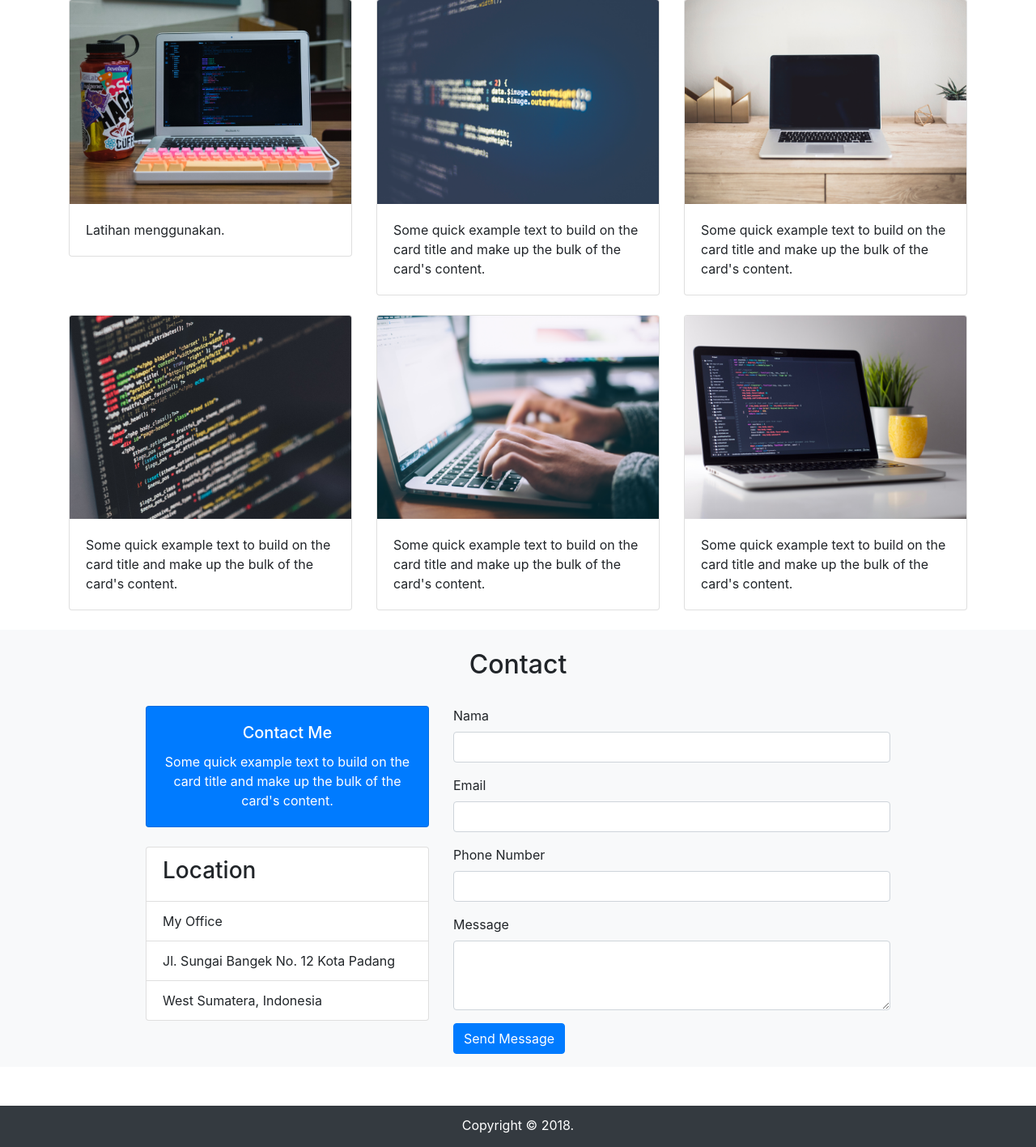
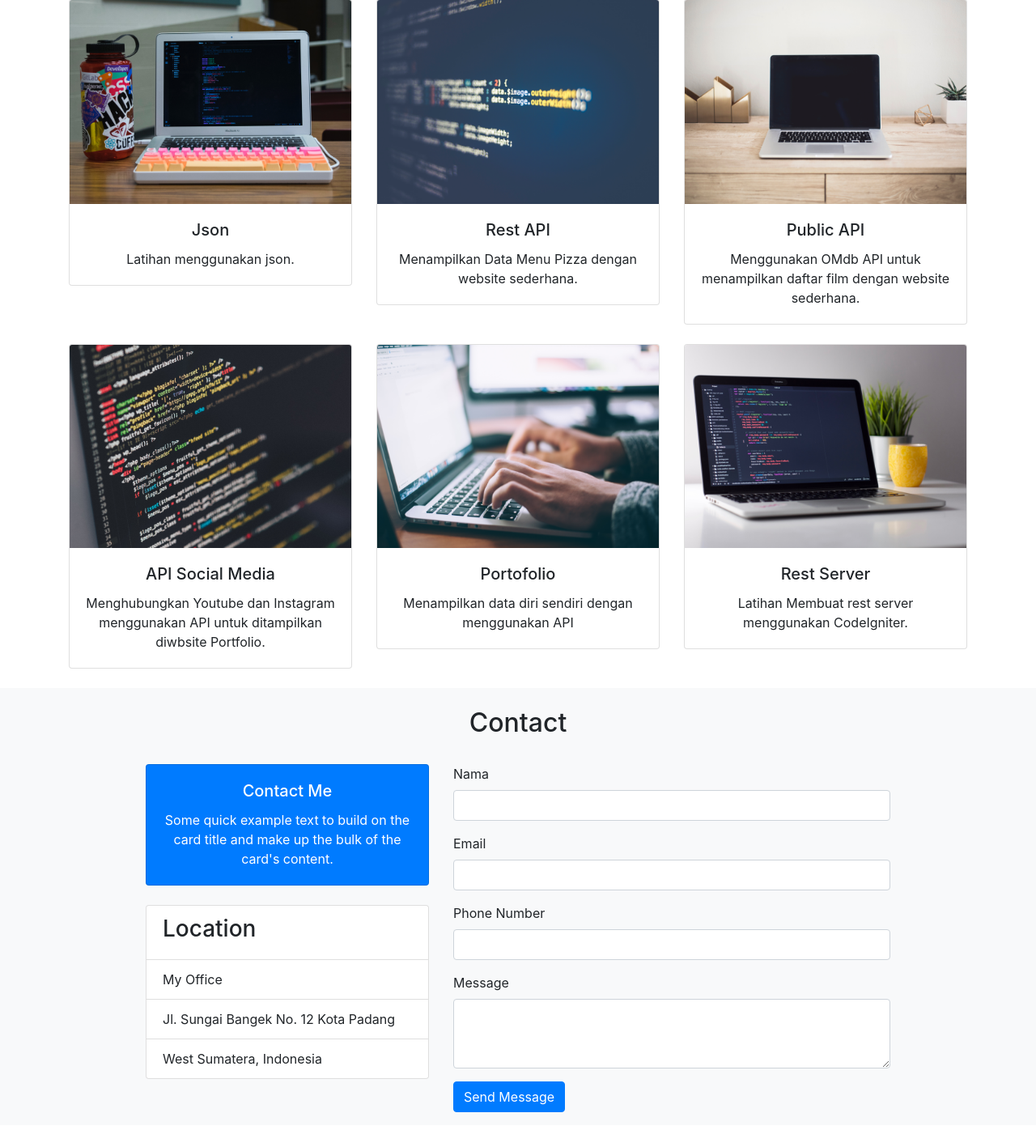
Before and after one commit to WaOdeAndini/rest_API, a PHP site: page / in a window 1280 px wide. Shown: the part 1507-2924 px from the top of the page at 81% size. Run offline with PHP 8.4, Linux system fonts and the light colour scheme; data that the repository does not hold is empty; some libraries are stand-ins or nearby versions.

Commit message:
perbaikan pada portfolio (selesai)

```diff
--- a/portfolio/index.php
+++ b/portfolio/index.php
@@ -202,8 +202,9 @@ $gambar3 = $gambar[2];
           <div class="col-md mb-4">
             <div class="card">
               <img class="card-img-top" src="img/thumbs/1.png" alt="Card image cap">
-              <div class="card-body">
-                <p class="card-text">Latihan menggunakan.</p>
+              <div class="card-body text-center">
+                <h5 class="card-title">Json</h5>
+                <p class="card-text">Latihan menggunakan json.</p>
               </div>
             </div>
           </div>
@@ -211,8 +212,9 @@ $gambar3 = $gambar[2];
           <div class="col-md mb-4">
             <div class="card">
               <img class="card-img-top" src="img/thumbs/2.png" alt="Card image cap">
-              <div class="card-body">
-                <p class="card-text">Some quick example text to build on the card title and make up the bulk of the card's content.</p>
+              <div class="card-body text-center">
+                <h5 class="card-title">Rest API</h5>
+                <p class="card-text">Menampilkan Data Menu Pizza dengan website sederhana.</p>
               </div>
             </div>
           </div>
@@ -220,8 +222,9 @@ $gambar3 = $gambar[2];
           <div class="col-md mb-4">
             <div class="card">
               <img class="card-img-top" src="img/thumbs/3.png" alt="Card image cap">
-              <div class="card-body">
-                <p class="card-text">Some quick example text to build on the card title and make up the bulk of the card's content.</p>
+              <div class="card-body text-center">
+                <h5 class="card-title">Public API</h5>
+                <p class="card-text">Menggunakan OMdb API untuk menampilkan daftar film dengan website sederhana.</p>
               </div>
             </div>
           </div>
@@ -231,17 +234,18 @@ $gambar3 = $gambar[2];
           <div class="col-md mb-4">
             <div class="card">
               <img class="card-img-top" src="img/thumbs/4.png" alt="Card image cap">
-              <div class="card-body">
-                <p class="card-text">Some quick example text to build on the card title and make up the bulk of the card's content.</p>
+              <div class="card-body text-center">
+                <h5 class="card-title"> API Social Media</h5>
+                <p class="card-text">Menghubungkan Youtube dan Instagram menggunakan API untuk ditampilkan diwbsite Portfolio.</p>
               </div>
             </div>
           </div>
           <div class="col-md mb-4">
             <div class="card">
               <img class="card-img-top" src="img/thumbs/5.png" alt="Card image cap">
-              <div class="card-body">
-                <p class="card-text">Some quick example text to build on the card title and make up the bulk of the card's content.
-                </p>
+              <div class="card-body text-center">
+                <h5 class="card-title">Portofolio</h5>
+                <p class="card-text">Menampilkan data diri sendiri dengan menggunakan API</p>
               </div>
             </div>
           </div>
@@ -249,8 +253,9 @@ $gambar3 = $gambar[2];
           <div class="col-md mb-4">
             <div class="card">
               <img class="card-img-top" src="img/thumbs/6.png" alt="Card image cap">
-              <div class="card-body">
-                <p class="card-text">Some quick example text to build on the card title and make up the bulk of the card's content.</p>
+              <div class="card-body text-center">
+                <h5 class="card-title">Rest Server</h5>
+                <p class="card-text">Latihan Membuat rest server menggunakan CodeIgniter.</p>
               </div>
             </div>
           </div>
```
